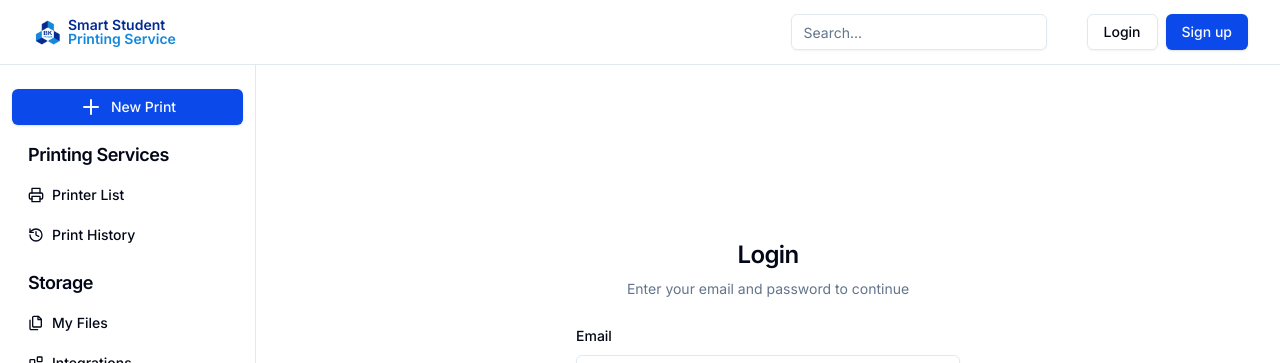
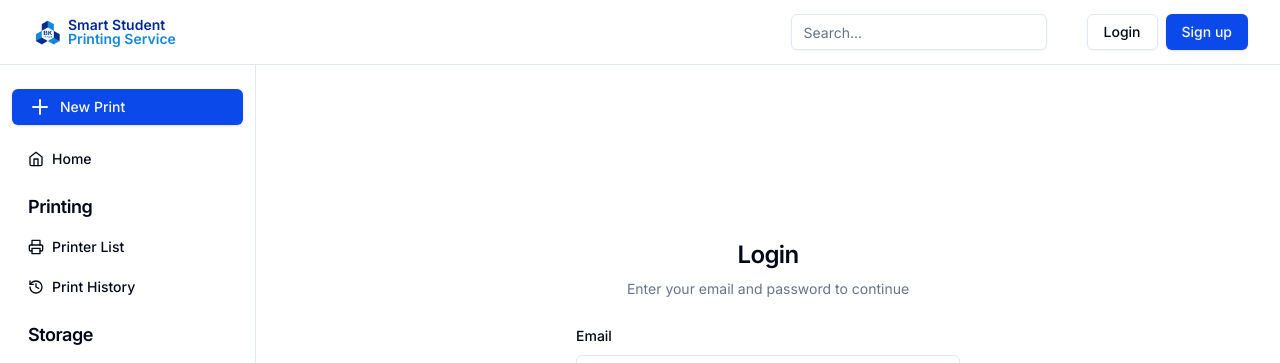
Before and after one commit to hoangvvo/CO3001-SmartStudentPrintingService, a Next.js app in the folder frontend/: page /login in a window 1280 px wide. Shown: the top 363 px of the page. Built offline with nearby package versions, Linux system fonts and the light colour scheme; no server answers.

Commit message:
Scaffold pages

```diff
--- /dev/null
+++ b/frontend/src/app/files/page.tsx
@@ -0,0 +1,16 @@
+"use client";
+
+export default function FilesPage() {
+  return (
+    <div className="container">
+      <div className="flex py-4 justify-between items-center">
+        <div className="space-y-0.5">
+          <h2 className="text-2xl font-bold tracking-tight">My Files</h2>
+          <p className="text-muted-foreground">
+            Manage all your files in one place
+          </p>
+        </div>
+      </div>
+    </div>
+  );
+}
--- /dev/null
+++ b/frontend/src/app/history/page.tsx
@@ -0,0 +1,14 @@
+"use client";
+
+export default function HistoryPage() {
+  return (
+    <div className="container">
+      <div className="flex py-4 justify-between items-center">
+        <div className="space-y-0.5">
+          <h2 className="text-2xl font-bold tracking-tight">History</h2>
+          <p className="text-muted-foreground">Your print history</p>
+        </div>
+      </div>
+    </div>
+  );
+}
--- /dev/null
+++ b/frontend/src/app/integrations/page.tsx
@@ -0,0 +1,14 @@
+export default function IntegrationsPage() {
+  return (
+    <div className="container">
+      <div className="flex py-4 justify-between items-center">
+        <div className="space-y-0.5">
+          <h2 className="text-2xl font-bold tracking-tight">Integrations</h2>
+          <p className="text-muted-foreground">
+            Print files from Google Drive, Dropbox, and more
+          </p>
+        </div>
+      </div>
+    </div>
+  );
+}
--- a/frontend/src/app/layout.tsx
+++ b/frontend/src/app/layout.tsx
@@ -25,6 +25,7 @@ import {
   ExternalLink,
   Files,
   History,
+  Home,
   LucideIcon,
   Plus,
   Printer,
@@ -178,14 +179,24 @@ const Sidebar: React.FC = () => {
   return (
     <div className="w-64 h-full absolute inset-y-0 left-0 pb-12 pt-4 lg:border-r">
       <div className="px-3 py-2">
-        <Link href="/print" className={cn(buttonVariants(), "w-full gap-2")}>
+        <Link
+          href="/print"
+          className={cn(buttonVariants(), "w-full gap-2 justify-start")}
+        >
           <Plus />
           <span>New Print</span>
         </Link>
       </div>
       <div className="px-3 py-2">
+        <div className="space-y-1 flex flex-col">
+          <SidebarItem href="/" Icon={Home}>
+            Home
+          </SidebarItem>
+        </div>
+      </div>
+      <div className="px-3 py-2">
         <h2 className="mb-2 px-4 text-lg font-semibold tracking-tight">
-          Printing Services
+          Printing
         </h2>
         <div className="space-y-1 flex flex-col">
           <SidebarItem href="/printers" Icon={Printer}>
--- /dev/null
+++ b/frontend/src/app/payments/page.tsx
@@ -0,0 +1,14 @@
+"use client";
+
+export default function PaymentsPage() {
+  return (
+    <div className="container">
+      <div className="flex py-4 justify-between items-center">
+        <div className="space-y-0.5">
+          <h2 className="text-2xl font-bold tracking-tight">Payments</h2>
+          <p className="text-muted-foreground">Your payments</p>
+        </div>
+      </div>
+    </div>
+  );
+}
--- /dev/null
+++ b/frontend/src/app/settings/page.tsx
@@ -0,0 +1,14 @@
+"use client";
+
+export default function SettingsPage() {
+  return (
+    <div className="container">
+      <div className="flex py-4 justify-between items-center">
+        <div className="space-y-0.5">
+          <h2 className="text-2xl font-bold tracking-tight">Settings</h2>
+          <p className="text-muted-foreground">Your settings</p>
+        </div>
+      </div>
+    </div>
+  );
+}
```
